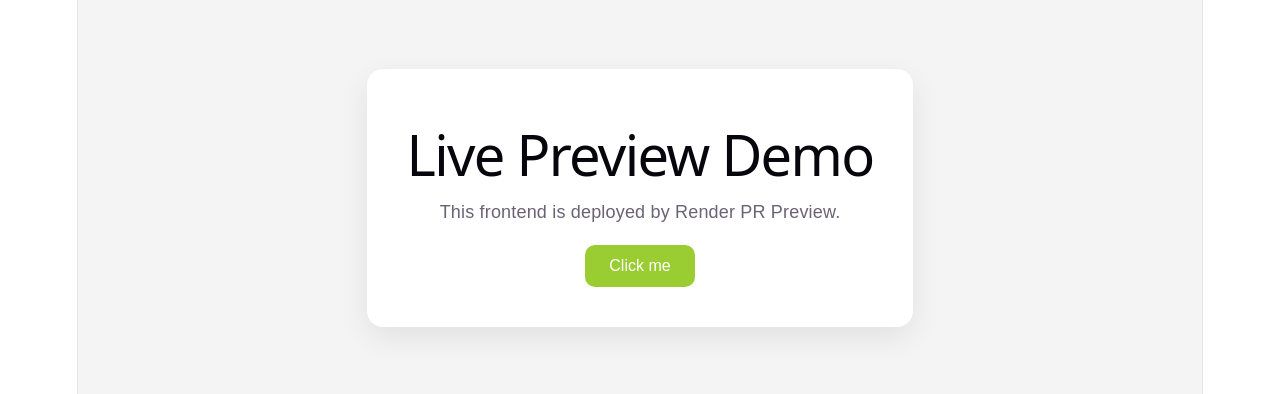
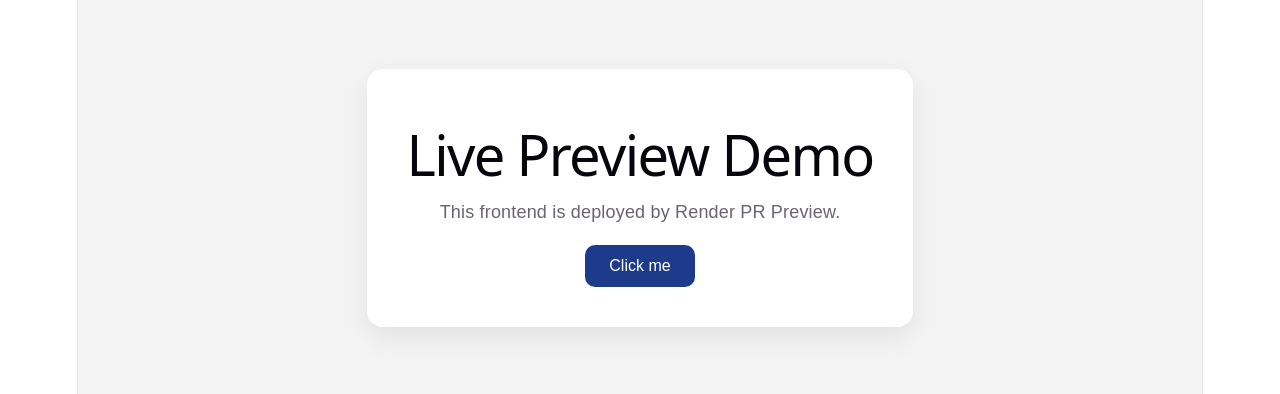
Before and after one commit to AndriiChystoborodov/Issue-To-Live-Preview, a React (Vite) app in the folder frontend/: page / in a window 1280 px wide. Shown: the part 202-596 px from the top of the page. Built offline with nearby package versions, Linux system fonts and the light colour scheme.

Commit message:
test 2 - color button change - live Preview

```diff
--- a/frontend/src/App.css
+++ b/frontend/src/App.css
@@ -206,7 +206,7 @@
   padding: 12px 24px;
   border: none;
   border-radius: 10px;
-  background: yellowgreen;
+  background: #1E3A8A;
   color: white;
   font-size: 16px;
   cursor: pointer;
```
